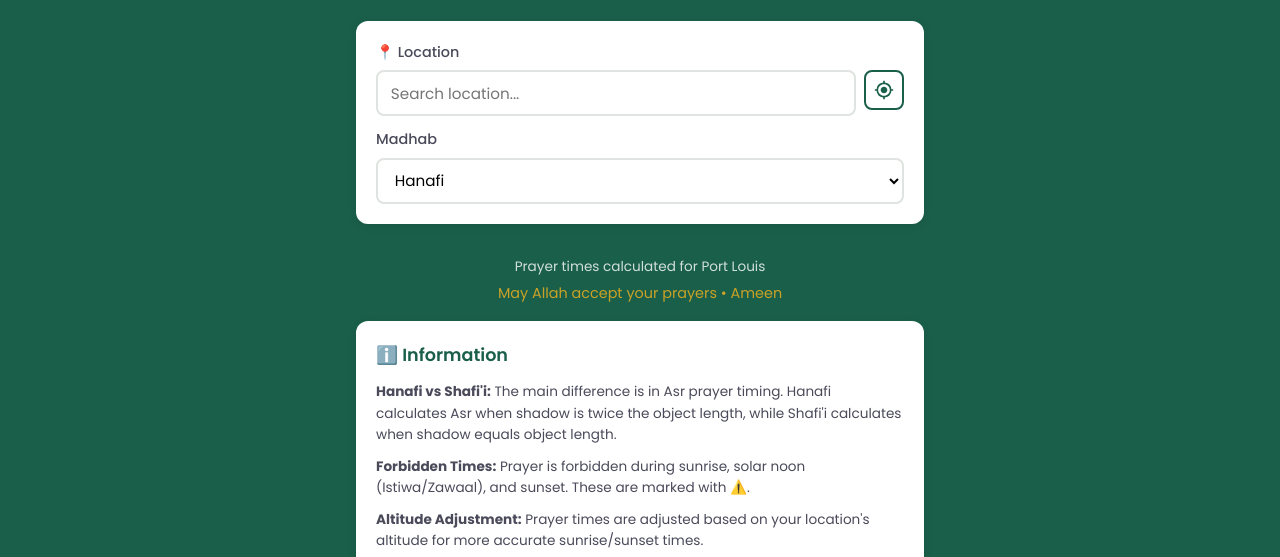
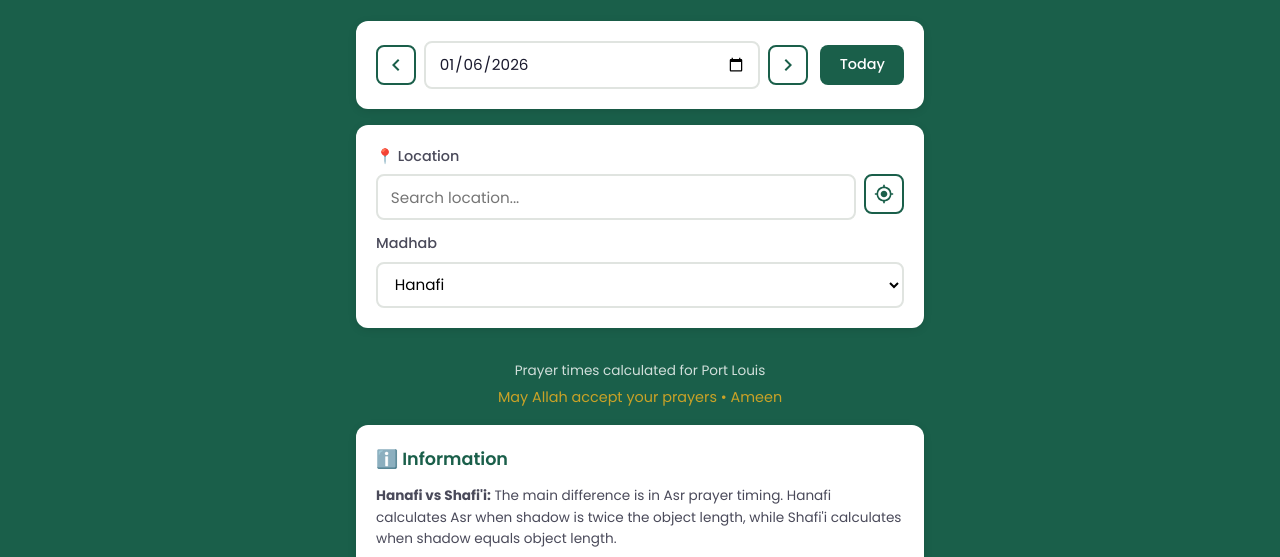
Before and after one commit to Nissaar/salat-times-mauritius, a plain HTML site: page frontend/index.html in a window 1280 px wide. Shown: the part 221-778 px from the top of the page. Drawn offline with Linux system fonts and the light colour scheme.

Commit message:
feat: Add date navigation with calendar picker and arrow controls

```diff
--- a/frontend/css/style.css
+++ b/frontend/css/style.css
@@ -151,6 +151,93 @@ body {
     border-radius: var(--radius);
     padding: 1rem;
     margin-bottom: 1rem;
+}
+
+/* Date Navigation Card */
+.date-navigation-card {
+    background: var(--card-bg);
+    border-radius: var(--radius);
+    padding: 1rem;
+    margin-bottom: 1rem;
+    display: flex;
+    align-items: center;
+    gap: 0.75rem;
+}
+
+.date-navigation {
+    display: flex;
+    align-items: center;
+    gap: 0.5rem;
+    flex: 1;
+}
+
+.date-nav-btn {
+    width: 40px;
+    height: 40px;
+    border: 2px solid var(--primary-color);
+    border-radius: var(--radius-sm);
+    background: white;
+    color: var(--primary-color);
+    cursor: pointer;
+    display: flex;
+    align-items: center;
+    justify-content: center;
+    transition: var(--transition);
+    padding: 0;
+}
+
+.date-nav-btn svg {
+    width: 24px;
+    height: 24px;
+}
+
+.date-nav-btn:hover:not(:disabled) {
+    background: var(--primary-color);
+    color: white;
+}
+
+.date-nav-btn:active {
+    transform: scale(0.95);
+}
+
+.date-picker {
+    flex: 1;
+    padding: 0.6rem 0.8rem;
+    border: 2px solid var(--border-color);
+    border-radius: var(--radius-sm);
+    font-family: inherit;
+    font-size: 0.95rem;
+    transition: var(--transition);
+    cursor: pointer;
+    background: white;
+    color: var(--text-primary);
+}
+
+.date-picker:focus {
+    outline: none;
+    border-color: var(--primary-color);
+}
+
+.today-btn {
+    padding: 0.6rem 1.2rem;
+    background: var(--primary-color);
+    color: white;
+    border: none;
+    border-radius: var(--radius-sm);
+    font-family: inherit;
+    font-size: 0.9rem;
+    font-weight: 500;
+    cursor: pointer;
+    transition: var(--transition);
+    white-space: nowrap;
+}
+
+.today-btn:hover {
+    background: var(--primary-dark);
+}
+
+.today-btn:active {
+    transform: scale(0.98);
 }
 
 .setting-item {
--- a/frontend/index.html
+++ b/frontend/index.html
@@ -33,6 +33,24 @@
                 <p id="displayDate" class="current-date">-</p>
                 <p id="liveClock" class="live-clock">--:--:-- --</p>
             </div>
+
+            <!-- Date Navigation -->
+            <section class="card date-navigation-card">
+                <div class="date-navigation">
+                    <button id="prevDayBtn" class="date-nav-btn" title="Previous Day">
+                        <svg viewBox="0 0 24 24" fill="currentColor">
+                            <path d="M15.41 7.41L14 6l-6 6 6 6 1.41-1.41L10.83 12z"/>
+                        </svg>
+                    </button>
+                    <input type="date" id="datePicker" class="date-picker">
+                    <button id="nextDayBtn" class="date-nav-btn" title="Next Day">
+                        <svg viewBox="0 0 24 24" fill="currentColor">
+                            <path d="M10 6L8.59 7.41 13.17 12l-4.58 4.59L10 18l6-6z"/>
+                        </svg>
+                    </button>
+                </div>
+                <button id="todayBtn" class="today-btn">Today</button>
+            </section>
 
             <!-- Settings Card (Location + Madhab) -->
             <section class="card settings-card">
--- a/frontend/js/app.js
+++ b/frontend/js/app.js
@@ -22,6 +22,10 @@ const elements = {
     madhabSelect: document.getElementById('madhabSelect'),
     displayDate: document.getElementById('displayDate'),
     liveClock: document.getElementById('liveClock'),
+    datePicker: document.getElementById('datePicker'),
+    prevDayBtn: document.getElementById('prevDayBtn'),
+    nextDayBtn: document.getElementById('nextDayBtn'),
+    todayBtn: document.getElementById('todayBtn'),
     loadingSpinner: document.getElementById('loadingSpinner'),
     noDataMessage: document.getElementById('noDataMessage'),
     prayerTimesGrid: document.getElementById('prayerTimesGrid'),
@@ -54,6 +58,10 @@ function initializeApp() {
     // Set today's date and start clock
     updateDisplayDate();
     startLiveClock();
+
+    // Initialize date picker with today's date
+    elements.datePicker.value = state.date;
+    elements.datePicker.max = '2099-12-31'; // Allow future dates
 
     // Load saved preferences
     loadPreferences();
@@ -125,6 +133,32 @@ function setupEventListeners() {
         state.madhab = e.target.value;
         updateMadhabLabels();
         savePreferences();
+        if (state.selectedLocation) {
+            fetchPrayerTimes();
+        }
+    });
+
+    // Date Navigation
+    elements.datePicker.addEventListener('change', (e) => {
+        state.date = e.target.value;
+        updateDisplayDate();
+        if (state.selectedLocation) {
+            fetchPrayerTimes();
+        }
+    });
+
+    elements.prevDayBtn.addEventListener('click', () => {
+        changeDate(-1);
+    });
+
+    elements.nextDayBtn.addEventListener('click', () => {
+        changeDate(1);
+    });
+
+    elements.todayBtn.addEventListener('click', () => {
+        state.date = new Date().toISOString().split('T')[0];
+        elements.datePicker.value = state.date;
+        updateDisplayDate();
         if (state.selectedLocation) {
             fetchPrayerTimes();
         }
@@ -355,6 +389,18 @@ function updateDisplayDate() {
     elements.displayDate.textContent = date.toLocaleDateString('en-US', options);
 }
 
+function changeDate(days) {
+    const currentDate = new Date(state.date);
+    currentDate.setDate(currentDate.getDate() + days);
+    state.date = currentDate.toISOString().split('T')[0];
+    elements.datePicker.value = state.date;
+    updateDisplayDate();
+
+    if (state.selectedLocation) {
+        fetchPrayerTimes();
+    }
+}
+
 // Local Storage
 function savePreferences() {
     const prefs = {
```
